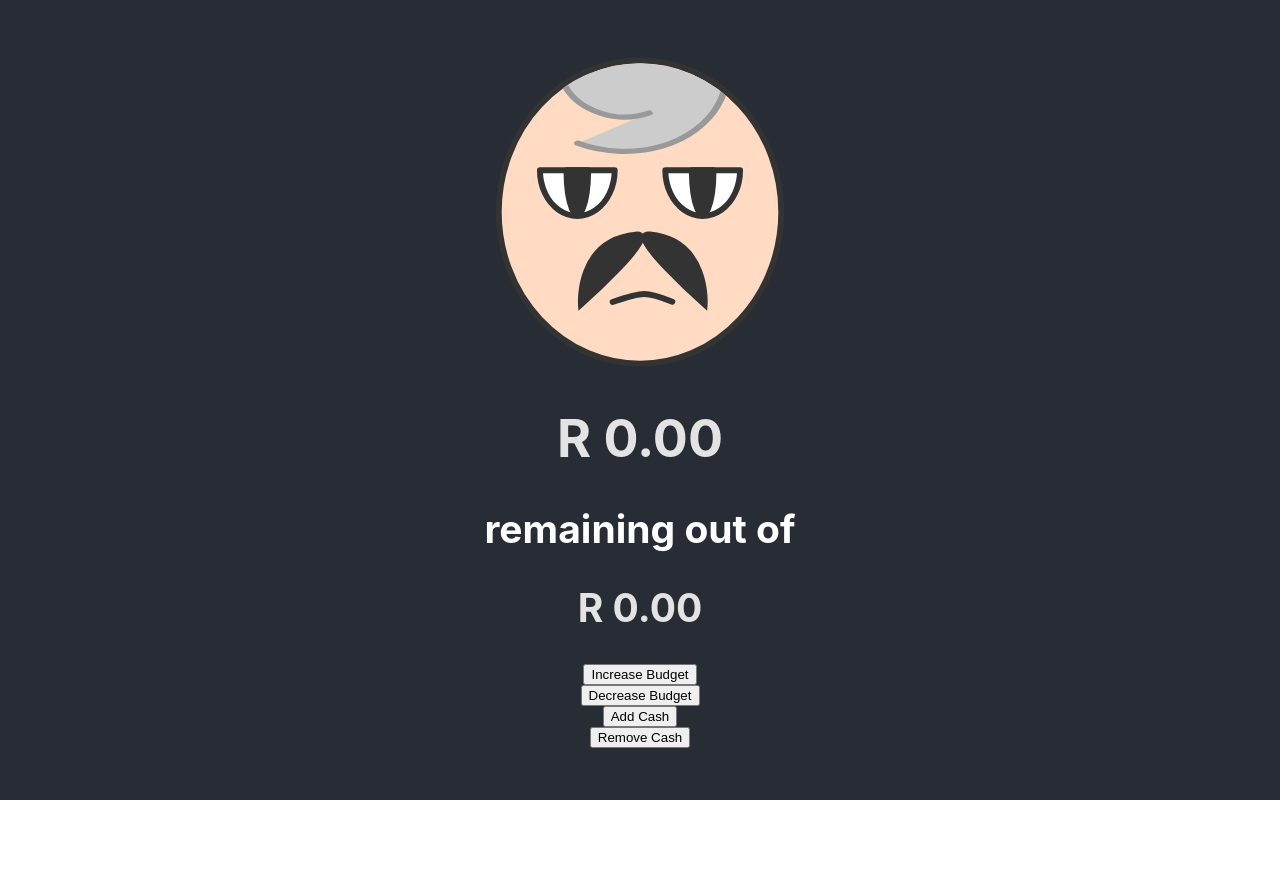
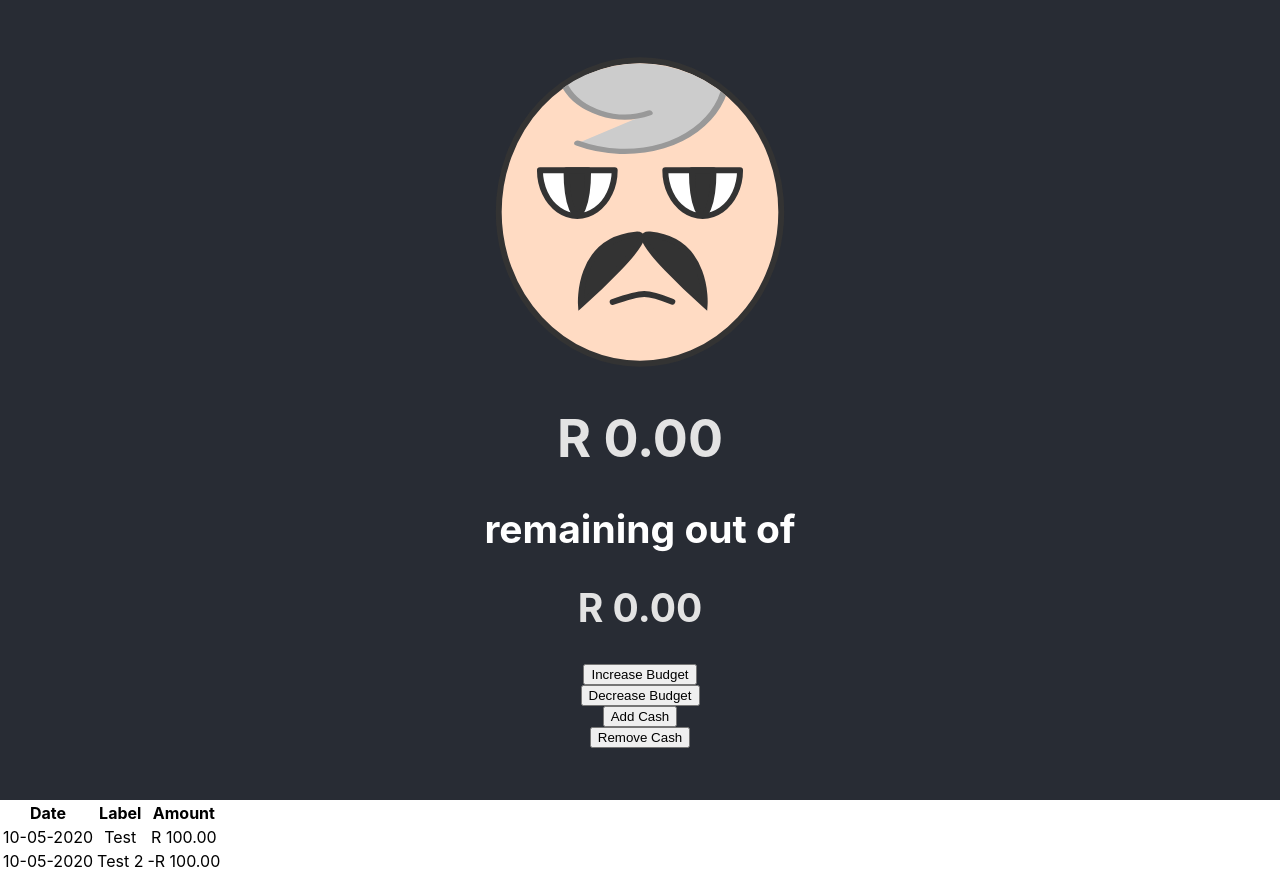
Before and after one commit to sudosays/alfred, a React (Create React App) app: page / in a window 1280 px wide. Before the commit the page ends 800 px from the top, so only its background shows below. Built offline with nearby package versions, Linux system fonts and the light colour scheme.

Commit message:
Add TransactionList Component skeleton

```diff
--- a/src/App.js
+++ b/src/App.js
@@ -1,8 +1,13 @@
 import React from 'react';
 import logo from './logo.svg';
 import './App.css';
+import TransactionList from './Components/TransactionList';
 import formatAmount from './Util';
 
+const MOCK_TRANSACTIONS = [
+    {date: '10-05-2020', label: 'Test', amount: 100},
+    {date: '10-05-2020', label: 'Test 2', amount: -100},
+];
 
 
 class Summary extends React.Component {
@@ -75,6 +80,7 @@ class App extends React.Component {
                 <button onClick={() => this.addCash()}>Add Cash</button>
                 <button onClick={() => this.removeCash()}>Remove Cash</button>
               </header>
+                <TransactionList transactions={MOCK_TRANSACTIONS}/>
             </div>
         );
     }
--- /dev/null
+++ b/src/Components/TransactionList/index.js
@@ -0,0 +1,42 @@
+import React, { Component } from 'react';
+import formatAmount from '../../Util';
+
+
+class TransactionList extends Component {
+
+    render() {
+
+        const transactions = this.props.transactions;
+
+        let rows;
+
+        if (transactions) {
+            rows = transactions.map((item) => (
+                <tr>
+                <td>{item.date}</td>
+                <td>{item.label}</td>
+                <td>{formatAmount(item.amount)}</td>
+                </tr>
+            ));
+        } else {
+            rows = null;
+        }
+        return (
+            <table>
+            {rows ? (
+                <tr>
+                    <th>Date</th>
+                    <th>Label</th>
+                    <th>Amount</th>
+                </tr>
+            ) : null }
+            {rows}
+            </table>
+        );
+
+    }
+
+}
+
+
+export default TransactionList;
```
